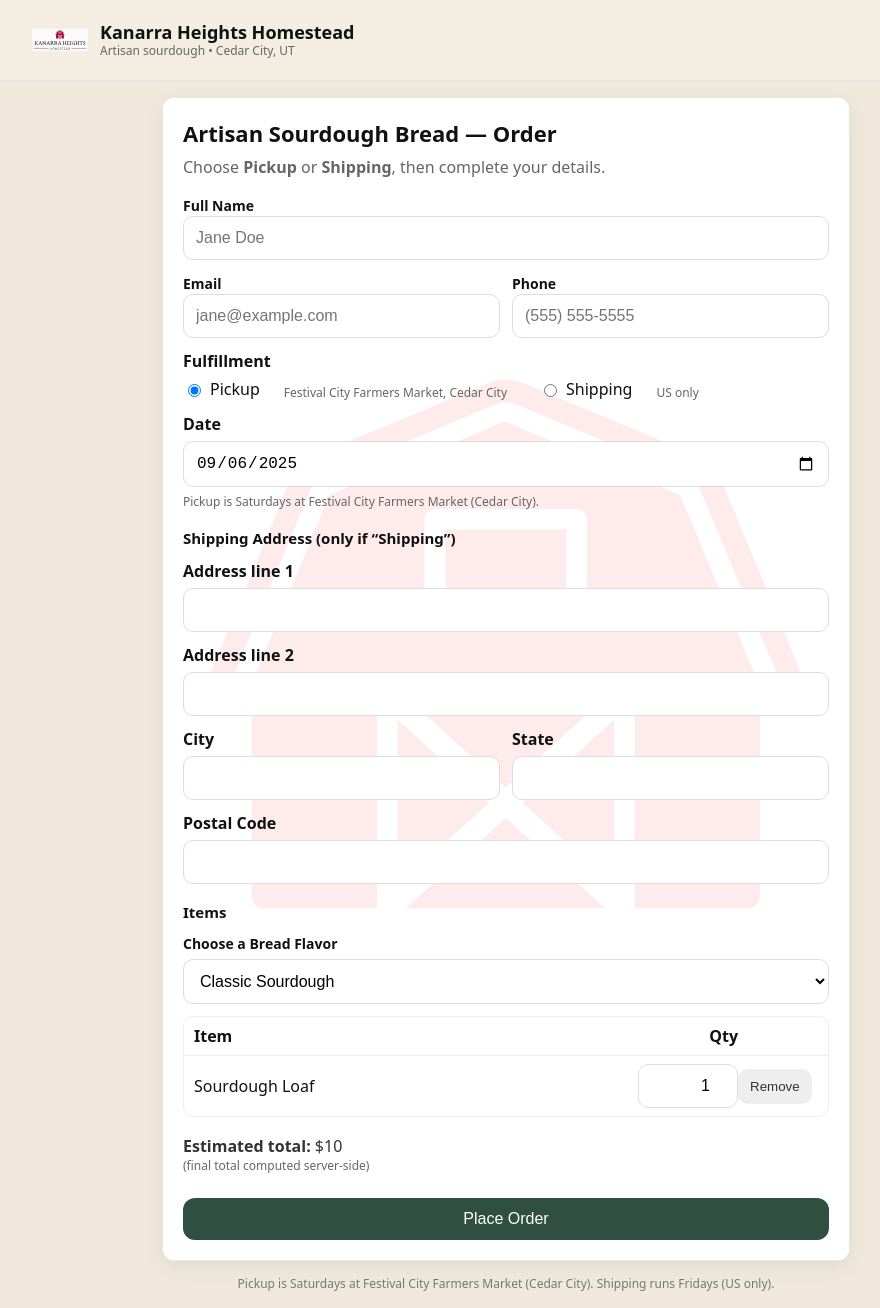
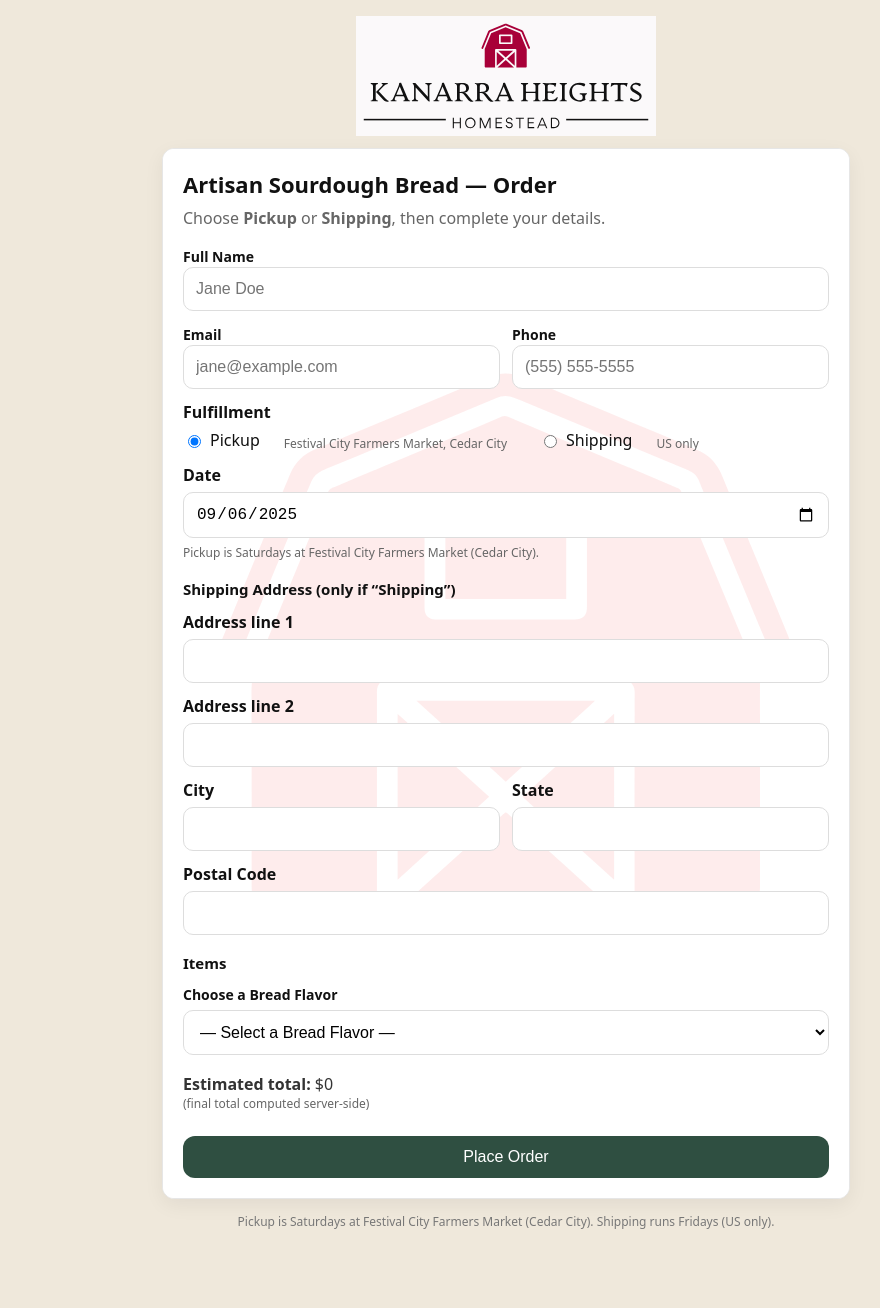
Before and after one commit to jguymonchy/sourdough-orders, a Next.js app in the folder sourdough-orders/: page /order in a window 1280 px wide. Shown: the whole page, without its empty margins (134-1014 px from the left). After the commit the page ends 1246 px from the top, so only its background shows below. Built offline with nearby package versions, Linux system fonts and the light colour scheme.

Commit message:
Update page.tsx

```diff
--- a/sourdough-orders/app/order/page.tsx
+++ b/sourdough-orders/app/order/page.tsx
@@ -22,6 +22,12 @@ export default function OrderPage() {
   const [message, setMessage] = useState<string | null>(null);
   const [kh, setKh] = useState<string | null>(null);
 
+  // Hide global header + restore centered logo experience
+  useEffect(() => {
+    document.body.classList.add('khh-hide-header');
+    return () => document.body.classList.remove('khh-hide-header');
+  }, []);
+
   // Fulfillment + date behavior
   const [method, setMethod] = useState<'pickup' | 'shipping'>('pickup');
   const [dateHint, setDateHint] = useState<string>('');
@@ -29,8 +35,8 @@ export default function OrderPage() {
 
   // Items
   type Line = { name: string; qty: number };
-  const [items, setItems] = useState<Line[]>([{ name: 'Sourdough Loaf', qty: 1 }]);
-  const [picker, setPicker] = useState<string>(CATALOG[0]);
+  const [items, setItems] = useState<Line[]>([]); // start EMPTY (no default loaf)
+  const [picker, setPicker] = useState<string>(''); // empty until user chooses
 
   const total = useMemo(
     () => items.reduce((sum, i) => sum + (i.qty || 0) * PRICE_EACH, 0),
@@ -58,9 +64,8 @@ export default function OrderPage() {
   function nextDowFrom(from: Date, targetDow: number) {
     const d = new Date(from);
     d.setHours(0, 0, 0, 0);
-    do {
-      d.setDate(d.getDate() + 1);
-    } while (d.getDay() !== targetDow);
+    do d.setDate(d.getDate() + 1);
+    while (d.getDay() !== targetDow);
     return d;
   }
   function allowedDowFor(m: 'pickup' | 'shipping') {
@@ -110,9 +115,7 @@ export default function OrderPage() {
     if (!name) return;
     setItems((prev) => {
       const found = prev.find((p) => p.name === name);
-      if (found) {
-        return prev.map((p) => (p.name === name ? { ...p, qty: p.qty + 1 } : p));
-      }
+      if (found) return prev.map((p) => (p.name === name ? { ...p, qty: p.qty + 1 } : p));
       return [...prev, { name, qty: 1 }];
     });
   }
@@ -165,7 +168,8 @@ export default function OrderPage() {
 
       setKh(data.kh ?? null);
       setMessage(`✅ Order placed! ${data.kh ? `Your ID is ${data.kh}` : 'Check your email for confirmation.'}`);
-      setItems([{ name: 'Sourdough Loaf', qty: 1 }]);
+      setItems([]); // reset to empty after submit
+      setPicker('');
     } catch (err: any) {
       setMessage(err?.message || 'Something went wrong. Please try again.');
     } finally {
@@ -177,6 +181,15 @@ export default function OrderPage() {
 
   return (
     <div className="container">
+      {/* Centered brand logo (same look as before) */}
+      <div style={{ display: 'flex', justifyContent: 'center', marginBottom: 12 }}>
+        <img
+          src="/khh-logo.svg"
+          alt="Kanarra Heights Homestead"
+          style={{ width: 300, height: 'auto' }}
+        />
+      </div>
+
       <div className="card khh-card" style={{ padding: 20, position: 'relative' }}>
         {/* BIG centered watermark */}
         <div className="khh-wm" aria-hidden>
@@ -185,7 +198,6 @@ export default function OrderPage() {
 
         {/* Content layer above watermark */}
         <div style={{ position: 'relative', zIndex: 1 }}>
-          {/* ===== Title text changed here ===== */}
           <h1 style={{ margin: '0 0 8px', fontSize: 22 }}>Artisan Sourdough Bread — Order</h1>
           <p style={{ margin: '0 0 16px', color: '#666' }}>
             Choose <b>Pickup</b> or <b>Shipping</b>, then complete your details.
@@ -282,7 +294,6 @@ export default function OrderPage() {
               {/* Items */}
               <div style={{ marginTop: 6, fontWeight: 700, fontSize: 15 }}>Items</div>
 
-              {/* ===== Label text + full-width selector; auto-add on change ===== */}
               <div>
                 <label style={{ fontWeight: 600, fontSize: 14, display: 'block', marginBottom: 6 }}>
                   Choose a Bread Flavor
@@ -292,9 +303,14 @@ export default function OrderPage() {
                   onChange={(e) => {
                     const name = e.target.value;
                     setPicker(name);
-                    addItemByName(name); // auto-add or increment
+                    addItemByName(name);
+                    // reset so user can add the same item again if desired
+                    setTimeout(() => setPicker(''), 0);
                   }}
                 >
+                  <option value="" disabled hidden>
+                    — Select a Bread Flavor —
+                  </option>
                   {CATALOG.map((name) => (
                     <option key={name} value={name}>
                       {name}
```
